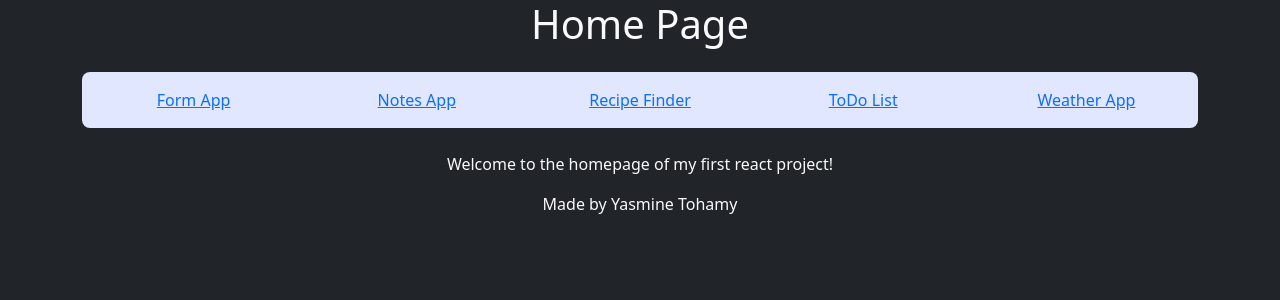
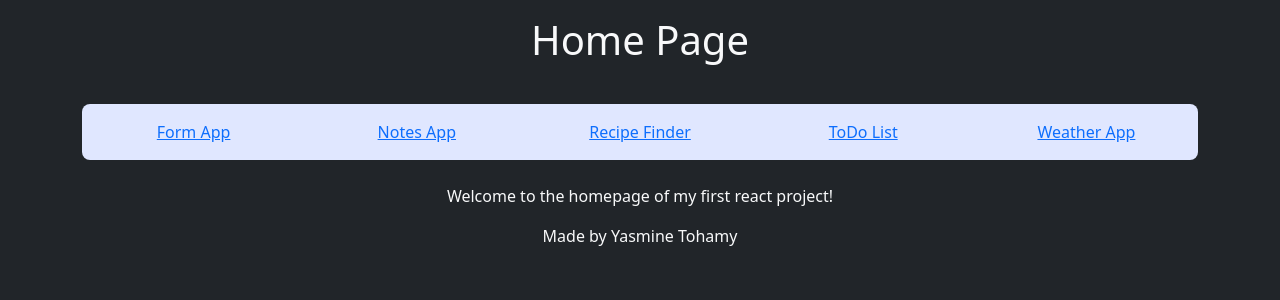
Before and after one commit to Minixx33/react-project-new, a React (Create React App) app: page / in a window 1280 px wide. Shown: the top 300 px of the page. Built offline with nearby package versions, Linux system fonts and the light colour scheme.

Commit message:
Update HomePage.tsx

```diff
--- a/src/components/HomePage.tsx
+++ b/src/components/HomePage.tsx
@@ -4,7 +4,7 @@ const HomePage : React.FC = () => {
     return (
     <div className="container bg-dark text-light">
         <header>
-            <h1 className="mb-4 text-light text-center">Home Page</h1>
+            <h1 className="mb-4 text-light text-center py-3">Home Page</h1>
         </header>
         <nav className="container text-center bg-indigo-100 py-3 mb-4 border-primary rounded-3">
             <div className="row">
```
